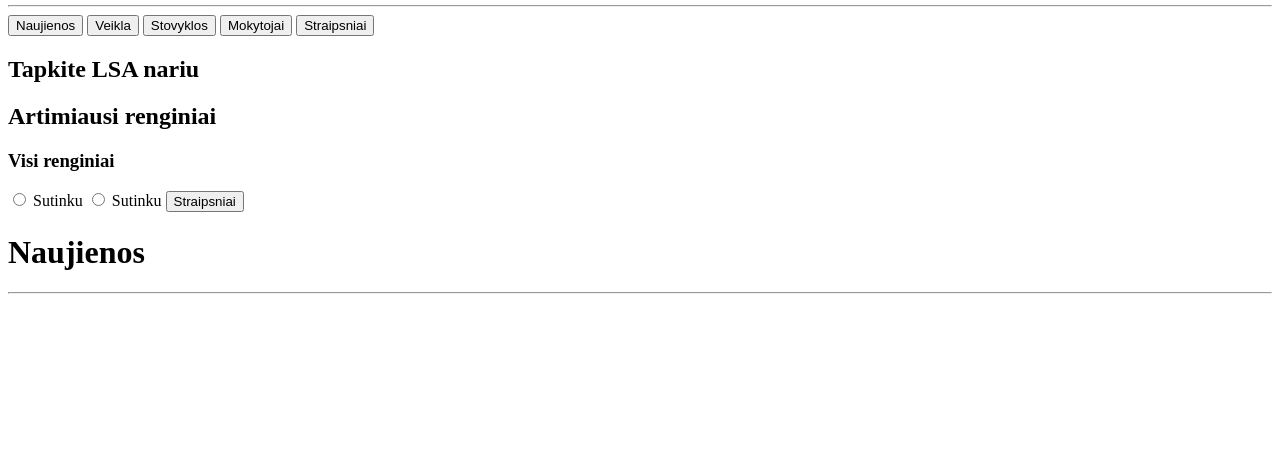
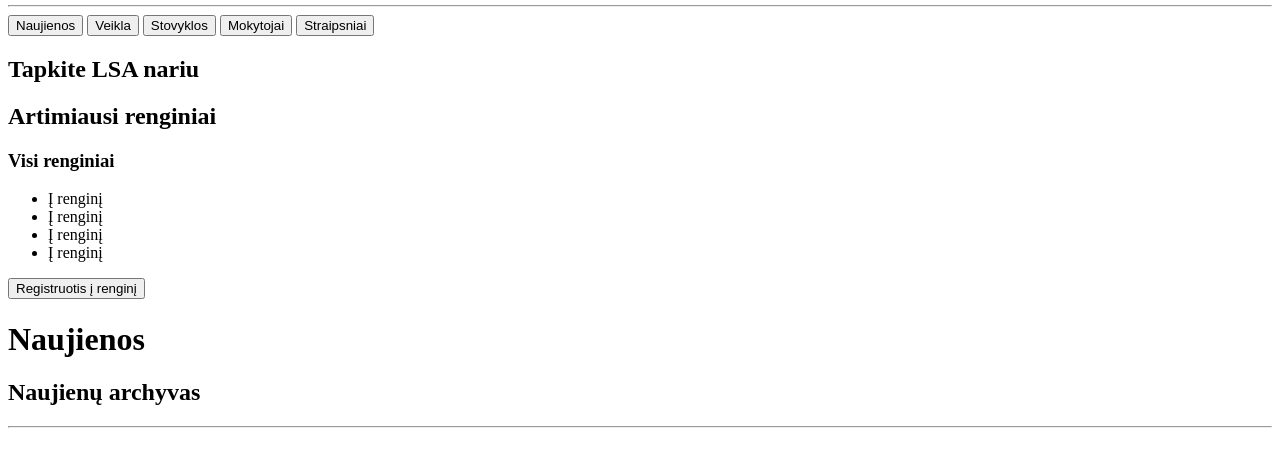
Before and after one commit to Rolasv/Suzuki-layout, a plain HTML site: page index.html in a window 1280 px wide. Shown: the part 68-534 px from the top of the page. Drawn offline with Linux system fonts and the light colour scheme.

Commit message:
new update

```diff
--- a/index.html
+++ b/index.html
@@ -37,19 +37,21 @@
 		</section>
 		<section>
 			<h2>Artimiausi renginiai</h2> <h3>Visi renginiai</h3>
-			<form>
 			<div>
-  				<input type="radio" id="Sutikti" name="">
-				<label for="Sutikti" >Sutinku</label>
+  				<ul>
+					<li>Į renginį</li>
+					<li>Į renginį</li>
+					<li>Į renginį</li>
+					<li>Į renginį</li>
+				</ul>
 
-				<input type="radio" id="Sutikti" name="">
-				<label for="Sutikti" >Sutinku</label>
-				<input type="button" value="Straipsniai">
+				<input type="button" value="Registruotis į renginį">
   			</div>
   			</form>
    		</section>
    		<main>
    			<h1>Naujienos</h1>
+   			<h2>Naujienų archyvas</h2>
    			<hr>
    			<article>
 
```
